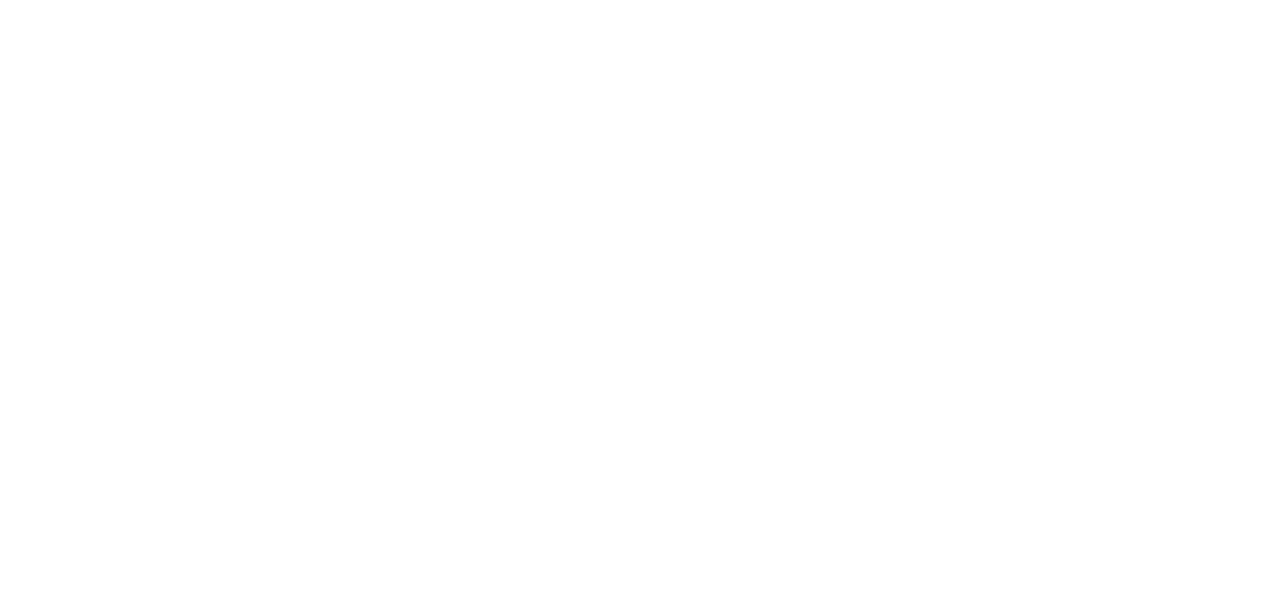
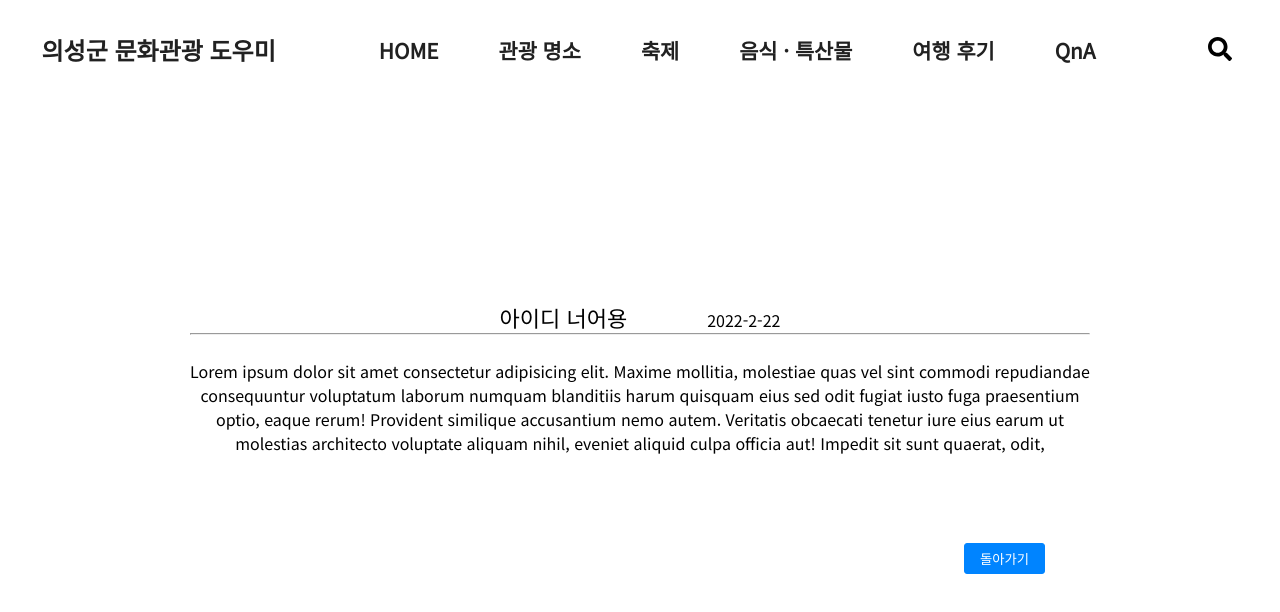
Before and after one commit to GBSW-MTE-capstone/front-end, a React (Create React App) app: page /qnaview in a window 1280 px wide. Before the commit this address had no page. Shown: the top 612 px of the page. Built offline with nearby package versions, Linux system fonts and the light colour scheme.

Commit message:
sorry...

```diff
--- a/src/page/QnA.js
+++ b/src/page/QnA.js
@@ -107,6 +107,7 @@ export const QnA = () => {
             <tbody>
               {data.success ? data.data.map(item => {
                 return (
+                  //온클릭 하면 id 값으로 동적 라우팅 해서 view로
                   <QnaObject key={item.id} id={item.id} title={item.title} date={item.date} viewer={item.viewer} />
                 )
               }) : <>asd</>}
--- /dev/null
+++ b/src/page/QnAview.js
@@ -0,0 +1,47 @@
+import React from "react";
+import { Layout } from "../components/layout";
+import { Link } from "react-router-dom";
+export const QnAview = (param) => {
+    const viewer={
+        frame: {
+            minHeight: "600px",
+            maxWidth: "900px",
+            display:"block",
+            // margin: "0 auto",
+            margin:"200px auto auto",
+            textAlign:"center"
+        },
+        top: {
+            width: "100%",
+        },
+        id:{
+            padding: "0 40px 0 40px",
+            fontSize: "22px"
+        },
+        date:{
+            padding: "0 40px 0 40px"
+        }
+    }
+    return(
+        <Layout>
+            <div style={viewer.frame}>
+                <div style={viewer.top}>
+                    <span style={viewer.id}>아이디 너어용</span>
+                    <span style={viewer.date}>2022-2-22</span>
+                </div>
+                <hr/><br/>
+                {/* p 안에 내용 들어가용 */}
+                <p>Lorem ipsum dolor sit amet consectetur adipisicing elit. Maxime mollitia,
+                molestiae quas vel sint commodi repudiandae consequuntur voluptatum laborum
+                numquam blanditiis harum quisquam eius sed odit fugiat iusto fuga praesentium
+                optio, eaque rerum! Provident similique accusantium nemo autem. Veritatis
+                obcaecati tenetur iure eius earum ut molestias architecto voluptate aliquam
+                nihil, eveniet aliquid culpa officia aut! Impedit sit sunt quaerat, odit,</p>
+                <br/><br/>
+                <Link to="/qna" className="goqnaedit"><button>돌아가기</button></Link>
+                {/* 부트스트랩 쓰거나 해주세용 */}
+            {/* 미안타 오늘 졸리다 */}
+            </div>
+        </Layout>
+    )
+}
--- a/src/router.js
+++ b/src/router.js
@@ -9,6 +9,7 @@ import { QnA } from "./page/QnA";
 import { TourReview } from "./page/tourReview";
 import { TourReviewEdit } from "./page/tourReviewEdit";
 import { QnAEdit } from "./page/QnAEdit";
+import { QnAview } from "./page/QnAview";
 const Router = () => {
   return (
     <>
@@ -20,6 +21,7 @@ const Router = () => {
 
         <Route path="/foods" element={<Foods />} />
         <Route path="/qna" element={<QnA />} />
+        <Route path="/qnaview" element={<QnAview />} />
         <Route path="/qnaedit" element={<QnAEdit/>} />
         <Route path="/tourreview" element={<TourReview />} />
         <Route path="/tourreviewedit" element={<TourReviewEdit/>} />
```
Also changed, not shown: 1 other file (tests, documents, lock files or other folders).
